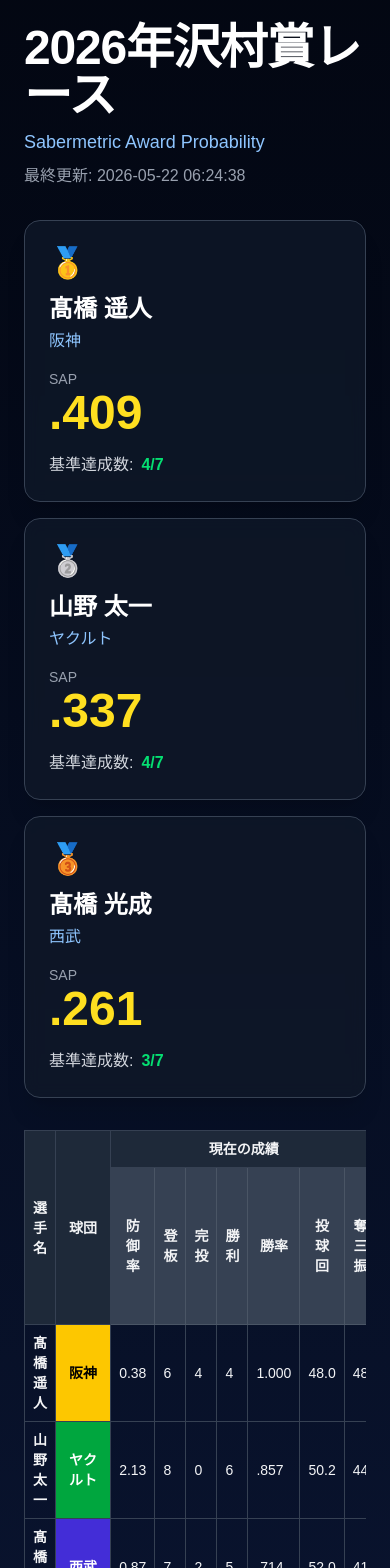
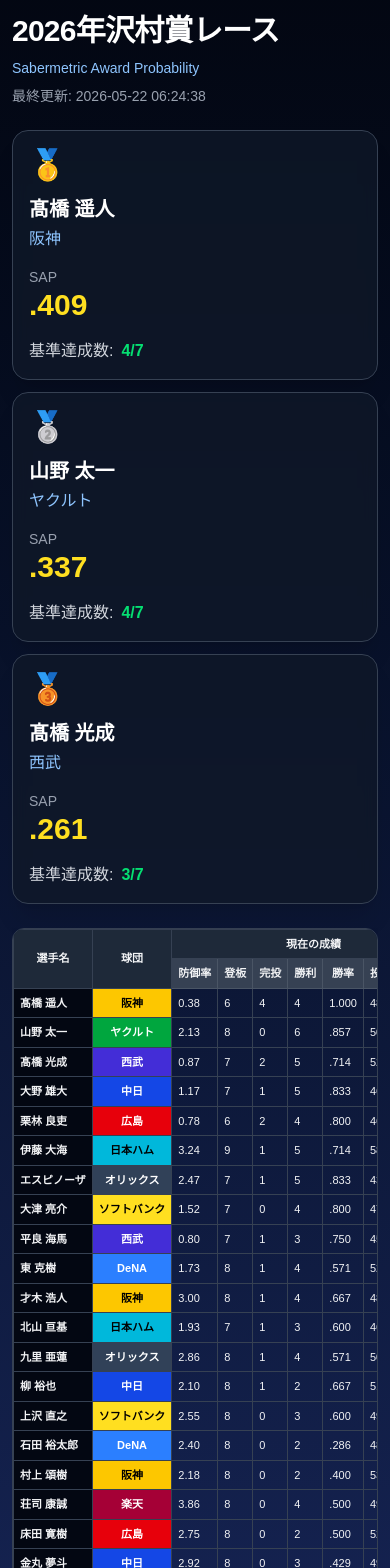
Before and after one commit to yakigraph888-ai/sap-site, a Next.js app: page / in a window 390 px wide. Shown: the top 1568 px of the page. Built offline with nearby package versions, Linux system fonts and the light colour scheme.

Commit message:
mobile update

```diff
--- a/app/page.tsx
+++ b/app/page.tsx
@@ -234,27 +234,27 @@ export default function Home() {
 
   return (
 
-    <main className="min-h-screen bg-gradient-to-b from-gray-950 to-blue-950 text-gray-100 p-6">
+    <main className="min-h-screen bg-gradient-to-b from-gray-950 to-blue-950 text-gray-100 p-3 md:p-6">
 
       {/* タイトル */}
-      <div className="mb-8">
+      <div className="mb-6 md:mb-8">
 
-        <h1 className="text-5xl font-extrabold tracking-tight text-white mb-2">
+        <h1 className="text-3xl md:text-5xl font-extrabold tracking-tight text-white mb-2 leading-tight">
           2026年沢村賞レース
         </h1>
 
-        <p className="text-blue-300 text-lg">
+        <p className="text-blue-300 text-sm md:text-lg">
           Sabermetric Award Probability
         </p>
 
-        <p className="text-gray-400 mt-2">
+        <p className="text-gray-400 mt-2 text-sm">
           最終更新: {updatedAt}
         </p>
 
       </div>
 
       {/* TOP3カード */}
-      <div className="grid grid-cols-1 md:grid-cols-3 gap-4 mb-8">
+      <div className="grid grid-cols-1 md:grid-cols-3 gap-3 md:gap-4 mb-6 md:mb-8">
 
         {sortedPlayers.slice(0, 3).map((player, index) => {
 
@@ -268,7 +268,7 @@ export default function Home() {
                 rounded-2xl
                 bg-gray-900/80
                 border border-gray-700
-                p-6
+                p-4 md:p-6
                 shadow-xl
                 backdrop-blur
               "
@@ -278,7 +278,7 @@ export default function Home() {
                 {medals[index]}
               </div>
 
-              <div className="text-2xl font-bold text-white">
+              <div className="text-xl md:text-2xl font-bold text-white">
                 {player["選手名"]}
               </div>
 
@@ -292,7 +292,7 @@ export default function Home() {
                   SAP
                 </div>
 
-                <div className="text-5xl font-extrabold text-yellow-300">
+                <div className="text-3xl md:text-5xl font-extrabold text-yellow-300">
                   {formatSAP(
                     Number(player["SAP"]),
                     sapValues
@@ -318,25 +318,27 @@ export default function Home() {
       {/* テーブル */}
       <div className="overflow-x-auto">
 
-        <table className="min-w-full border-collapse text-sm">
+        <div className="overflow-x-auto rounded-xl border border-gray-700 shadow-2xl">
 
-          <thead className="sticky top-0 bg-gray-900 z-10">
+          <table className="min-w-full border-collapse text-[11px] md:text-sm whitespace-nowrap">
+
+            <thead className="sticky top-0 bg-gray-900 z-20">
 
               <tr className="bg-gray-800">
 
-              <th className="border border-gray-700 p-2" rowSpan={2}>
+                <th className="border border-gray-700 p-1.5 md:p-2 sticky left-0 bg-gray-800 z-30" rowSpan={2}>
                   選手名
                 </th>
 
-              <th className="border border-gray-700 p-2" rowSpan={2}>
+                <th className="border border-gray-700 p-1.5 md:p-2" rowSpan={2}>
                   球団
                 </th>
 
-              <th className="border border-gray-700 p-2" colSpan={7}>
+                <th className="border border-gray-700 p-1.5 md:p-2" colSpan={7}>
                   現在の成績
                 </th>
 
-              <th className="border border-gray-700 p-2" colSpan={10}>
+                <th className="border border-gray-700 p-1.5 md:p-2" colSpan={10}>
                   143試合換算
                 </th>
 
@@ -370,7 +372,7 @@ export default function Home() {
                     className="
                       border
                       border-gray-600
-                    p-2
+                      p-1.5 md:p-2
                       cursor-pointer
                       hover:bg-blue-900
                       transition
@@ -394,7 +396,7 @@ export default function Home() {
                   className="hover:bg-gray-800"
                 >
 
-                <td className="border border-gray-700 p-2 font-bold">
+                  <td className="border border-gray-700 p-1.5 md:p-2 font-bold sticky left-0 bg-gray-950 z-10">
                     {player["選手名"]}
                   </td>
 
@@ -402,7 +404,7 @@ export default function Home() {
                     className={`
                       border
                       border-gray-700
-                    p-2
+                      p-1.5 md:p-2
                       text-center
                       ${teamColorClass(player["球団"])}
                     `}
@@ -410,71 +412,71 @@ export default function Home() {
                     {player["球団"]}
                   </td>
 
-                <td className="border border-gray-700 p-2">
+                  <td className="border border-gray-700 p-1.5 md:p-2">
                     {formatERA(player["防御率"])}
                   </td>
 
-                <td className="border border-gray-700 p-2">
+                  <td className="border border-gray-700 p-1.5 md:p-2">
                     {player["登板"]}
                   </td>
 
-                <td className="border border-gray-700 p-2">
+                  <td className="border border-gray-700 p-1.5 md:p-2">
                     {player["完投"]}
                   </td>
 
-                <td className="border border-gray-700 p-2">
+                  <td className="border border-gray-700 p-1.5 md:p-2">
                     {player["勝利"]}
                   </td>
 
-                <td className="border border-gray-700 p-2">
+                  <td className="border border-gray-700 p-1.5 md:p-2">
                     {formatWinPct(player["勝率"])}
                   </td>
 
-                <td className="border border-gray-700 p-2">
+                  <td className="border border-gray-700 p-1.5 md:p-2">
                     {formatOneDecimal(player["投球回"])}
                   </td>
 
-                <td className="border border-gray-700 p-2">
+                  <td className="border border-gray-700 p-1.5 md:p-2">
                     {player["奪三振"]}
                   </td>
 
-                <td className={`border border-gray-700 p-2 ${highlightClass(player["143試合換算防御率"] <= 2.5)}`}>
+                  <td className={`border border-gray-700 p-1.5 md:p-2 ${highlightClass(player["143試合換算防御率"] <= 2.5)}`}>
                     {formatERA(player["143試合換算防御率"])}
                   </td>
 
-                <td className={`border border-gray-700 p-2 ${highlightClass(player["143試合換算登板"] >= 25)}`}>
+                  <td className={`border border-gray-700 p-1.5 md:p-2 ${highlightClass(player["143試合換算登板"] >= 25)}`}>
                     {formatOneDecimal(player["143試合換算登板"])}
                   </td>
 
-                <td className={`border border-gray-700 p-2 ${highlightClass(player["143試合換算完投"] >= 8)}`}>
+                  <td className={`border border-gray-700 p-1.5 md:p-2 ${highlightClass(player["143試合換算完投"] >= 8)}`}>
                     {formatOneDecimal(player["143試合換算完投"])}
                   </td>
 
-                <td className={`border border-gray-700 p-2 ${highlightClass(player["143試合換算勝利"] >= 15)}`}>
+                  <td className={`border border-gray-700 p-1.5 md:p-2 ${highlightClass(player["143試合換算勝利"] >= 15)}`}>
                     {formatOneDecimal(player["143試合換算勝利"])}
                   </td>
 
-                <td className={`border border-gray-700 p-2 ${highlightClass(player["143試合換算勝率"] >= 0.6)}`}>
+                  <td className={`border border-gray-700 p-1.5 md:p-2 ${highlightClass(player["143試合換算勝率"] >= 0.6)}`}>
                     {formatWinPct(player["143試合換算勝率"])}
                   </td>
 
-                <td className={`border border-gray-700 p-2 ${highlightClass(player["143試合換算投球回"] >= 180)}`}>
+                  <td className={`border border-gray-700 p-1.5 md:p-2 ${highlightClass(player["143試合換算投球回"] >= 180)}`}>
                     {formatOneDecimal(player["143試合換算投球回"])}
                   </td>
 
-                <td className={`border border-gray-700 p-2 ${highlightClass(player["143試合換算奪三振"] >= 150)}`}>
+                  <td className={`border border-gray-700 p-1.5 md:p-2 ${highlightClass(player["143試合換算奪三振"] >= 150)}`}>
                     {formatOneDecimal(player["143試合換算奪三振"])}
                   </td>
 
-                <td className="border border-gray-700 p-2 text-center font-bold">
+                  <td className="border border-gray-700 p-1.5 md:p-2 text-center font-bold">
                     {player["基準達成数"]}
                   </td>
 
-                <td className="border border-gray-700 p-2 text-center">
+                  <td className="border border-gray-700 p-1.5 md:p-2 text-center">
                     {player["沢村賞受賞回数"]}
                   </td>
 
-                <td className="border border-gray-700 p-2 text-center font-bold text-yellow-300">
+                  <td className="border border-gray-700 p-1.5 md:p-2 text-center font-bold text-yellow-300">
                     {
                       formatSAP(
                         Number(player["SAP"]),
@@ -493,7 +495,9 @@ export default function Home() {
 
         </div>
 
-      <p className="mt-6 text-sm text-gray-400">
+      </div>
+
+      <p className="mt-4 text-xs md:text-sm text-gray-400">
         更新日時: {updatedAt}
       </p>
 
```
Lines whose indentation alone changed are shown as unchanged.
